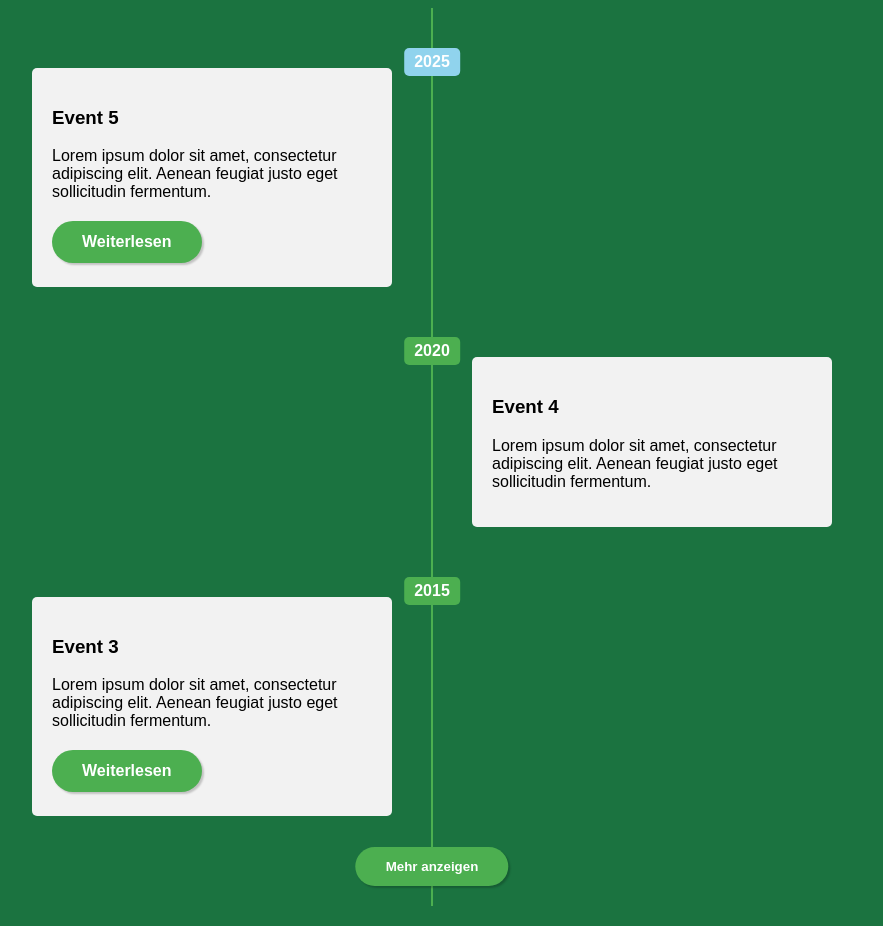
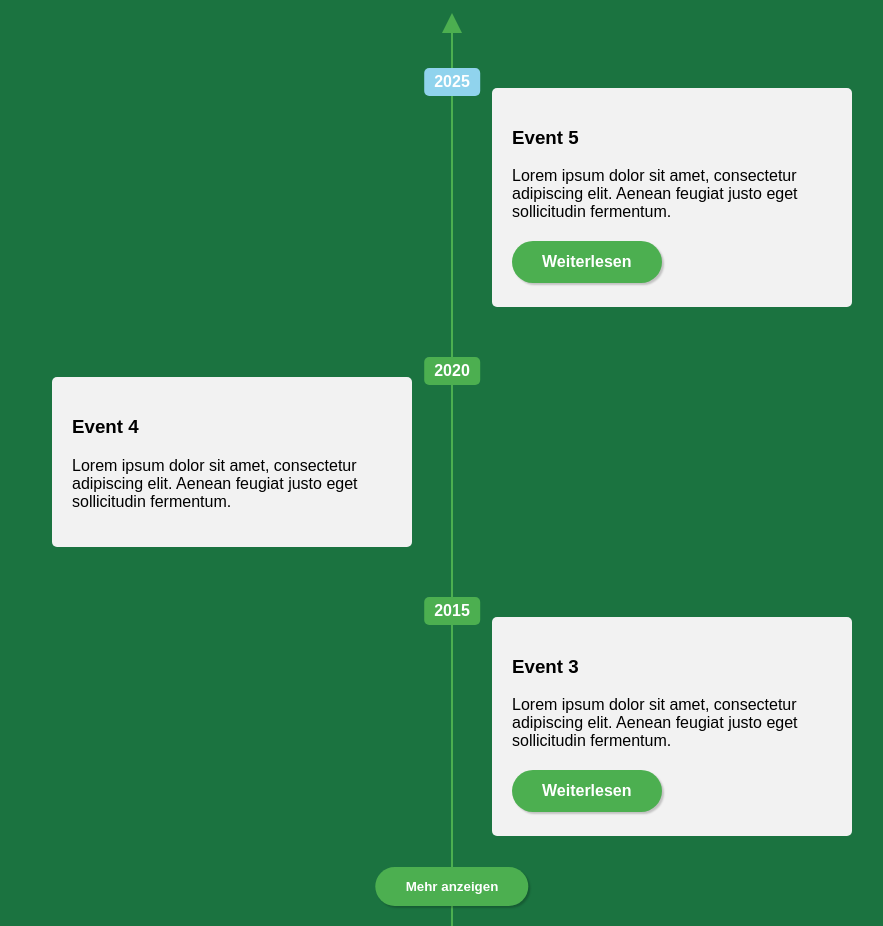
Before and after one commit to flomero/FFF-Timeline, a plain HTML site: page index.html in a window 1280 px wide. Shown: the top 926 px of the page, without its empty margins (216-1099 px from the left). Drawn offline with Linux system fonts and the light colour scheme.

Commit message:
✨ arrow tip

```diff
--- a/index.html
+++ b/index.html
@@ -56,6 +56,7 @@
   <body>
     <div class="timeline-container">
       <div class="timeline">
+        <div class="timeline-tip"></div>
         <!-- timeline items will be added here -->
       </div>
     </div>
--- a/styles.css
+++ b/styles.css
@@ -24,6 +24,7 @@ body {
   align-items: center;
   justify-content: center;
   width: 100%;
+  margin: 20px;
 }
 
 .timeline {
@@ -44,6 +45,18 @@ body {
   margin-left: -1px;
 }
 
+/* add arrow to top of line */
+.timeline-tip {
+  position: absolute;
+  top: -15px; /* Adjust the value based on the desired position of the arrow tip */
+  left: 15%; /* Adjust the value to align the arrow tip with the timeline line */
+  width: 0;
+  height: 0;
+  border-left: 10px solid transparent;
+  border-right: 10px solid transparent;
+  border-bottom: 20px solid var(--tl-line-color); /* Set the color of the arrow tip */
+  transform: translateX(-50%);
+}
 
 .timeline-item:last-child {
   margin-bottom: 0;
@@ -147,6 +160,10 @@ body {
         margin-left: -1px;
     }
 
+    .timeline-tip {
+      left: 50%;
+    }
+
     .timeline-item .date {
         left: 50%;
         transform: translateX(-50%);
```
